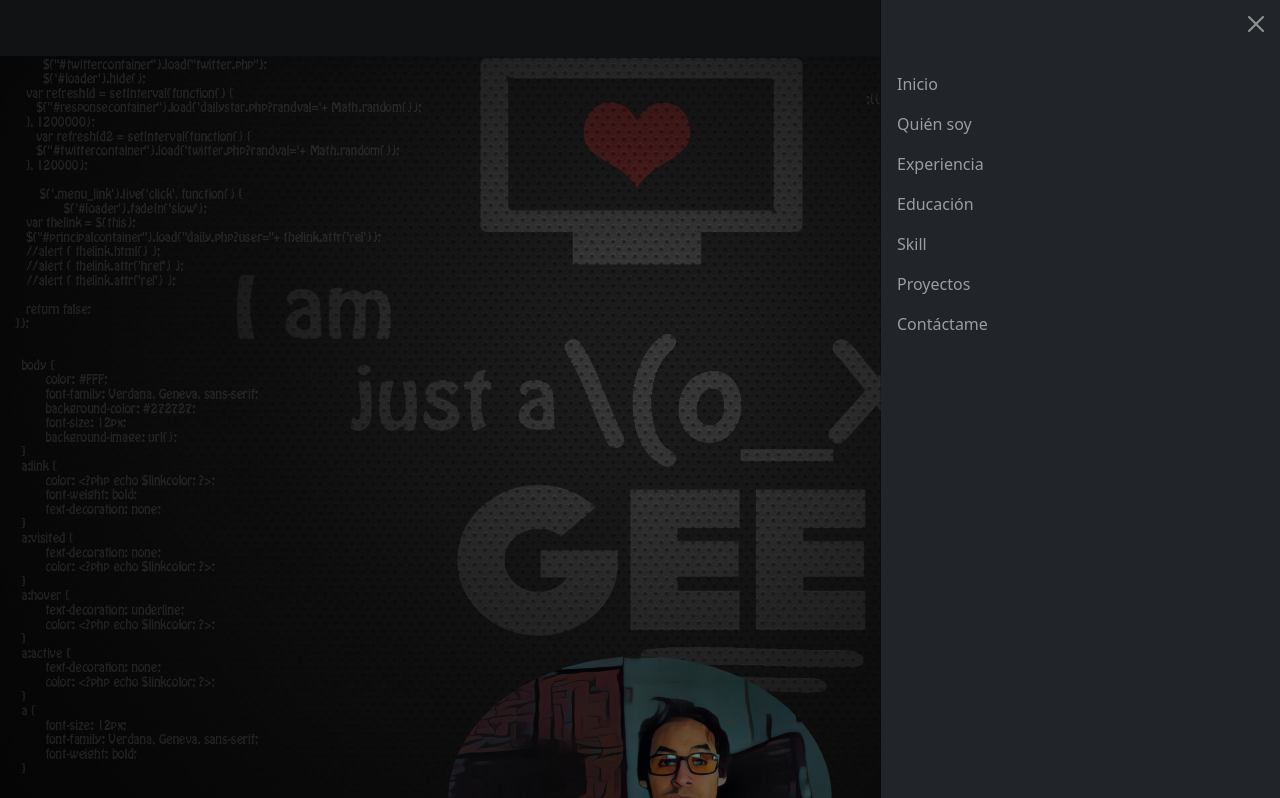
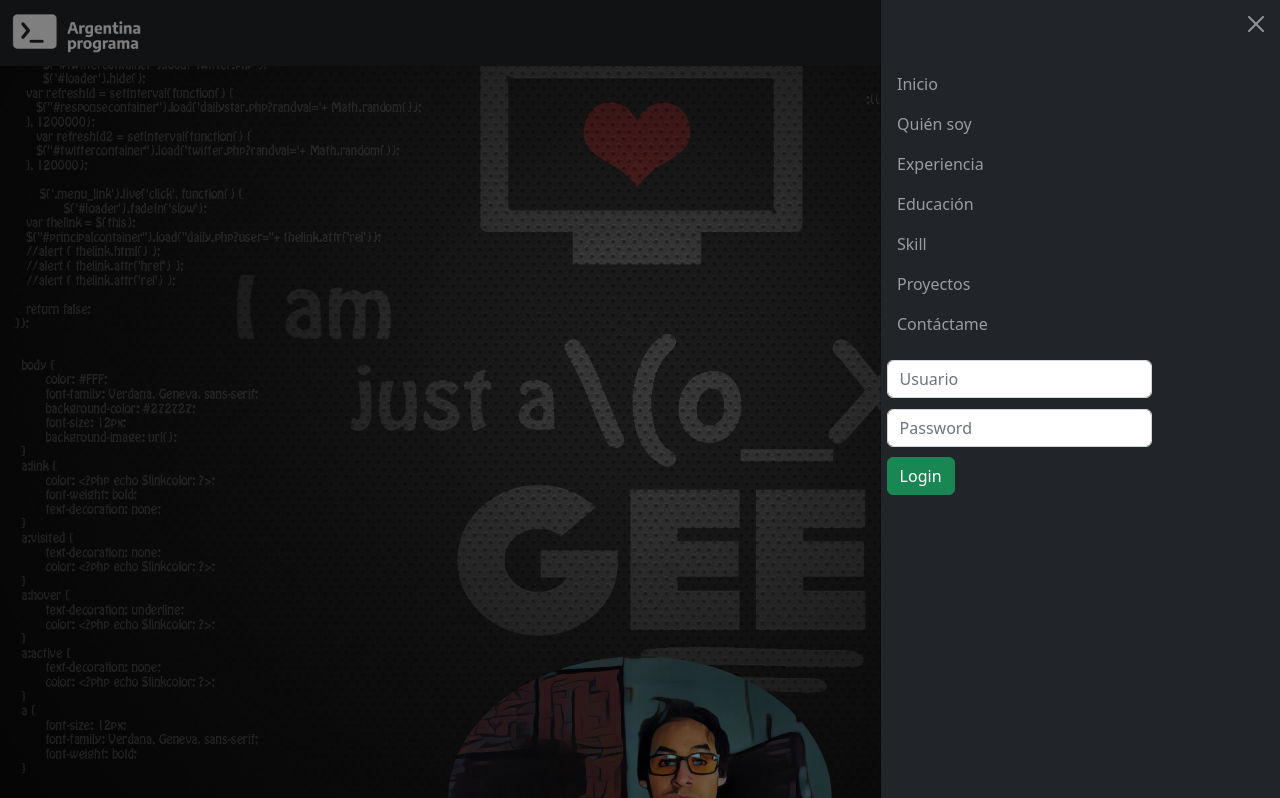
Before and after one commit to jlv-chino/jlv-chino.github.io, a plain HTML site: page index.html in a window 1280 px wide. Both pictures are taken after a click on the button 1240 px from the left and 28 px from the top of the page. Shown: the top 798 px of the page. Drawn offline with nearby package versions, Linux system fonts and the light colour scheme.

Commit message:
Add files via upload

```diff
--- a/css/style.css
+++ b/css/style.css
@@ -3,6 +3,16 @@
 	position:relative;
 	background: url(../img/imgprincipal.jpg) no-repeat top center;
 	background-size: cover;
+}
+
+.login {
+	margin-left: -16%;
+	margin-bottom: 4%;
+	width:max-content;
+}
+
+#logo {
+	height: 2em;
 }
 
 #perfil {
--- a/index.html
+++ b/index.html
@@ -21,7 +21,7 @@
 
         <nav class="navbar navbar-dark bg-dark fixed-top">
             <div class="container-fluid">
-                <a class="navbar-brand"></a>
+                <a class="navbar-brand"><img src="img/logoarg.png" id="logo"></a>
                 <button class="navbar-toggler" type="button" data-bs-toggle="offcanvas"
                     data-bs-target="#offcanvasDarkNavbar" aria-controls="offcanvasDarkNavbar">
                     <span class="navbar-toggler-icon"></span>
@@ -57,6 +57,19 @@
                                 <a class="nav-link" aria-current="page" href="#contactame">Contáctame</a>
                             </li>
                         </ul>
+                        <form class="d-flex mt-3" role="search">
+                            <ul>
+                                <div class="login">
+                                    <input class="form-control me-2" type="text" placeholder="Usuario" aria-label="usuario">
+                                </div>
+                                <div class="login">
+                                    <input class="form-control me-2" type="password" placeholder="Password" aria-label="password">
+                                </div>
+                                <div class="login">
+                                    <button class="btn btn-success" type="submit">Login</button>
+                                </div>
+                            </ul>
+                        </form>
                     </div>
                 </div>
             </div>
```
Also changed, not shown: img/logoarg.png (added).
